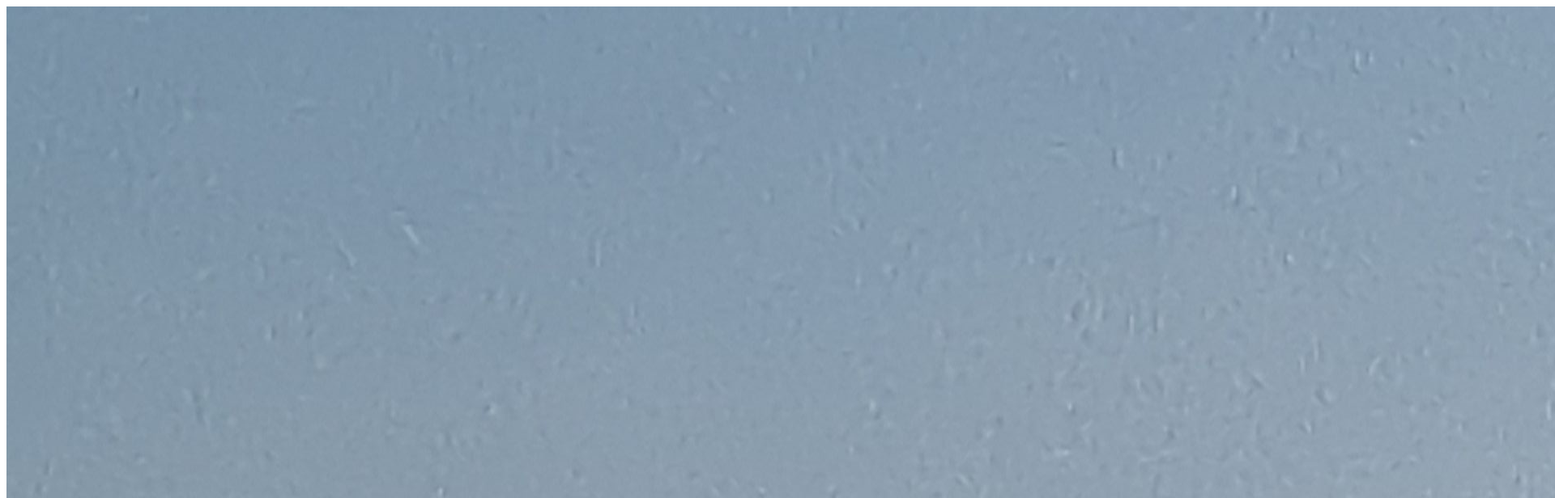
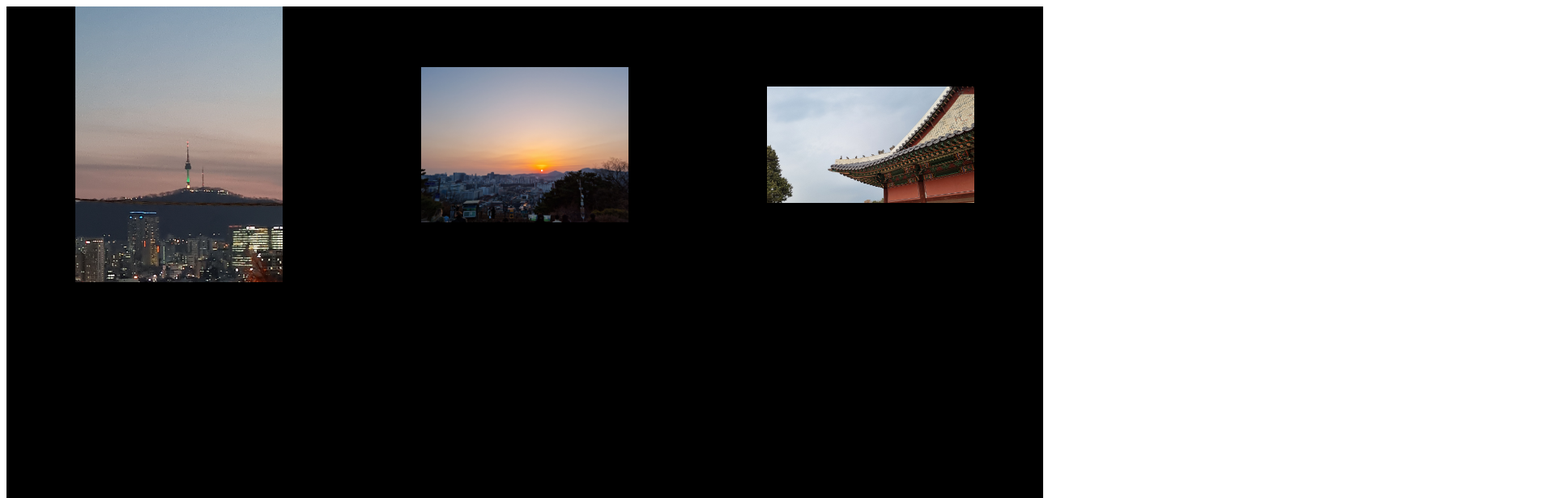
Before and after one commit to Lilpha/ReactArmy, a React (Create React App) app: page / in a window 1280 px wide. Shown: the top 616 px of the page at 81% size, 1920 px wide, since content can reach past the window. Built offline with nearby package versions, Linux system fonts and the light colour scheme.

Commit message:
I want go Vacation

```diff
--- a/src/App.js
+++ b/src/App.js
@@ -1,5 +1,5 @@
 import { BrowserRouter as Router, Switch, Route } from "react-router-dom";
-
+import "./style.css"
 // useEffect 는 2개의 argu를 가진다. 우선 render상황에서도 한번만 실행하게 도와주는 함수
 //만약 App 함수안에 api호출이 있는데, 안에 state의 변경으로 인해 App을 재호출하게 되면 자연스레 느려짐.
 //방지하기 위해 useEffect 사용하는것임
@@ -7,7 +7,19 @@ import Home from "./routes/Home";
 import Detail from "./routes/Detail";
 function App() {
   return (
-    <img  src= {require("./images/A.jpg")}/>
+    <div className="Main">
+      <div className="slider">
+        <div className="LeftImage slide">
+          <img src={require("./images/A.jpg")}/>
+        </div>
+        <div className="CenterImage slide">
+        <img src={require("./images/B.jpg")}/>
+        </div>
+        <div className="RightImage slide">
+        <img src={require("./images/C.jpg")}/>
+        </div>
+      </div>
+    </div>
   );
 }
 
--- /dev/null
+++ b/src/style.css
@@ -0,0 +1,41 @@
+.Center {
+}
+.slide{
+    display: inline-flex;
+    justify-content: center;
+    align-items: center;
+}
+
+.slider {
+
+    display: inline-flex;
+    justify-content: center;
+    align-items: center;
+}
+
+.CenterImage {
+    width: 60%;
+    height: 60%;
+}
+
+.LeftImage {
+
+    width: 60%;
+    height: 60%;
+}
+
+.RightImage {
+
+    width: 60%;
+    height: 60%;
+}
+
+.Main {
+    background-color: Black;
+    width: 100Vw;
+    height: 100vh;
+}
+img{
+    width: 60%;
+    height: 60%;
+}
```
Also changed, not shown: src/images/B.jpg (renamed from src/images/20230305_181652.jpg), src/images/C.jpg (renamed from src/images/20230308_122648.jpg).
